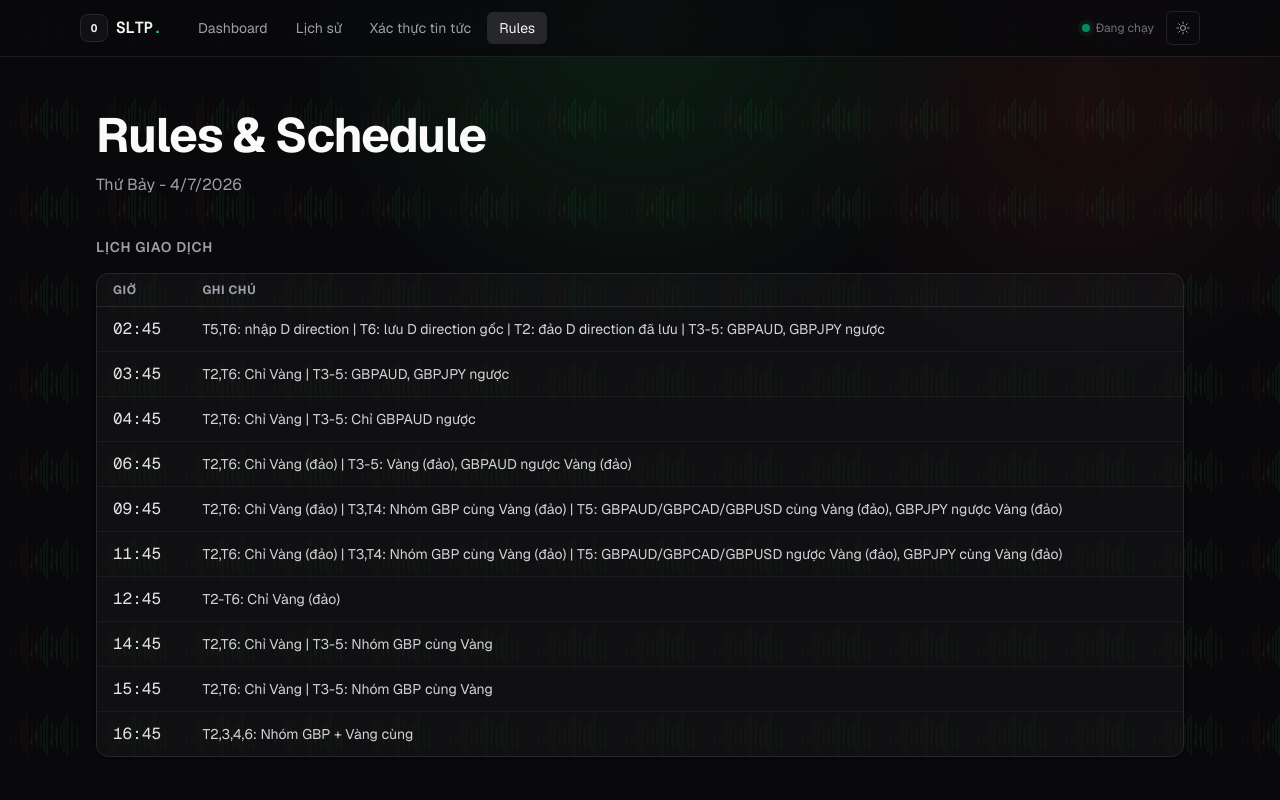
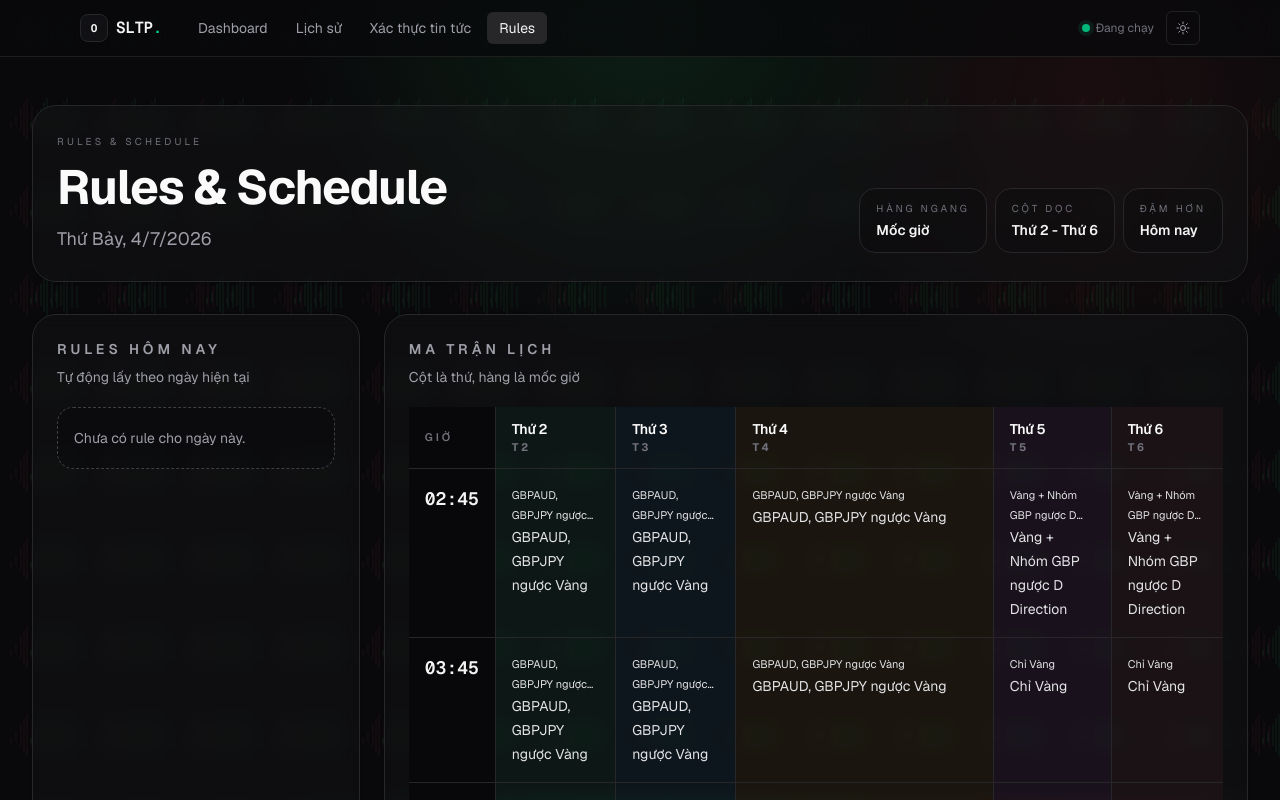
Before and after one commit to QuachGia1994/OAK-Hidden-SLTP-Manager, a Next.js app in the folder dashboard/: page /rules in a window 1280 px wide. Shown: the top 800 px of the page. Built offline with nearby package versions, Linux system fonts and the light colour scheme.

Commit message:
refine rules schedule matrix

```diff
--- a/dashboard/src/app/rules/page.tsx
+++ b/dashboard/src/app/rules/page.tsx
@@ -1,53 +1,181 @@
-import { DAY_RULES, SCHEDULE, formatHour } from "@/lib/constants";
+import { DAY_RULES, TARGET_HOURS, formatHour, getHourNote } from "@/lib/constants";
+
+export const dynamic = "force-dynamic";
+
+const WEEKDAY_COLUMNS = [
+  { day: 1, label: "T2", name: "Thứ 2", tint: "bg-emerald-500/5 dark:bg-emerald-400/5" },
+  { day: 2, label: "T3", name: "Thứ 3", tint: "bg-sky-500/5 dark:bg-sky-400/5" },
+  { day: 3, label: "T4", name: "Thứ 4", tint: "bg-amber-500/5 dark:bg-amber-400/5" },
+  { day: 4, label: "T5", name: "Thứ 5", tint: "bg-fuchsia-500/5 dark:bg-fuchsia-400/5" },
+  { day: 5, label: "T6", name: "Thứ 6", tint: "bg-rose-500/5 dark:bg-rose-400/5" },
+];
 
 export default function RulesPage() {
   const today = new Date();
   const dayOfWeek = today.getDay();
-  const dayName = today.toLocaleDateString("vi-VN", { weekday: "long" });
   const todayRules = DAY_RULES[dayOfWeek] || [];
+  const currentHour = today.getHours();
 
   return (
-    <div className="max-w-6xl mx-auto px-4 sm:px-6 lg:px-8 py-8 sm:py-12">
-      <div className="mb-10">
-        <h1 className="text-4xl sm:text-5xl font-bold text-zinc-900 dark:text-zinc-50 tracking-tight leading-tight">Rules & Schedule</h1>
-        <p className="text-base text-zinc-500 dark:text-zinc-400 mt-2">{dayName} - {today.toLocaleDateString("vi-VN")}</p>
+    <div className="max-w-7xl mx-auto px-4 sm:px-6 lg:px-8 py-8 sm:py-12">
+      <header className="mb-8 rounded-3xl border border-zinc-200/80 dark:border-zinc-800 bg-white/80 dark:bg-zinc-900/40 backdrop-blur-sm px-5 py-6 sm:px-6 sm:py-7 shadow-sm">
+        <div className="flex flex-col gap-4 lg:flex-row lg:items-end lg:justify-between">
+          <div>
+            <p className="text-[10px] uppercase tracking-[0.32em] text-zinc-400 dark:text-zinc-500 mb-2">Rules & Schedule</p>
+            <h1 className="text-4xl sm:text-5xl font-bold tracking-tight leading-tight text-zinc-900 dark:text-zinc-50">Rules & Schedule</h1>
+            <p className="mt-2 text-base sm:text-lg text-zinc-500 dark:text-zinc-400">
+              {today.toLocaleDateString("vi-VN", { weekday: "long", day: "numeric", month: "numeric", year: "numeric" })}
+            </p>
           </div>
+          <div className="flex flex-wrap gap-2">
+            <MetaPill label="Hàng ngang" value="Mốc giờ" />
+            <MetaPill label="Cột dọc" value="Thứ 2 - Thứ 6" />
+            <MetaPill label="Đậm hơn" value="Hôm nay" />
+          </div>
+        </div>
+      </header>
 
-      {todayRules.length > 0 && (
-        <div className="mb-10">
-          <h2 className="text-sm font-semibold uppercase tracking-wider text-zinc-500 dark:text-zinc-400 mb-4">Rules hôm nay</h2>
-          <div className="border border-zinc-200 dark:border-zinc-800 rounded-xl bg-white dark:bg-zinc-900/50 px-5 py-4 shadow-sm">
-            {todayRules.map((rule, i) => (
-              <div key={i} className="flex items-start gap-3 py-2 border-b border-zinc-100 dark:border-zinc-800/50 last:border-0">
-                <span className="text-zinc-400 dark:text-zinc-500 mt-0.5">-</span>
-                <span className="text-sm text-zinc-700 dark:text-zinc-200">{rule}</span>
+      <div className="grid gap-6 xl:grid-cols-[minmax(0,0.55fr)_minmax(0,1.45fr)]">
+        <section className="rounded-3xl border border-zinc-200/80 dark:border-zinc-800 bg-white/80 dark:bg-zinc-900/40 backdrop-blur-sm p-5 sm:p-6 shadow-sm">
+          <SectionTitle title="Rules hôm nay" subtitle="Tự động lấy theo ngày hiện tại" />
+          {todayRules.length > 0 ? (
+            <div className="mt-5 space-y-3">
+              {todayRules.map((rule, index) => (
+                <div
+                  key={`${index}-${rule}`}
+                  className="rounded-2xl border border-zinc-200/70 dark:border-zinc-800 bg-zinc-50/90 dark:bg-zinc-950/35 px-4 py-3"
+                >
+                  <div className="flex gap-3">
+                    <span className="mt-1 inline-flex h-5 w-5 shrink-0 items-center justify-center rounded-full bg-emerald-500/10 text-emerald-600 dark:text-emerald-400 text-[11px] font-semibold">
+                      {index + 1}
+                    </span>
+                    <p className="text-sm leading-6 text-zinc-700 dark:text-zinc-200">{rule}</p>
+                  </div>
                 </div>
               ))}
             </div>
+          ) : (
+            <div className="mt-5 rounded-2xl border border-dashed border-zinc-300 dark:border-zinc-700 bg-zinc-50/70 dark:bg-zinc-950/30 px-4 py-5 text-sm text-zinc-500 dark:text-zinc-400">
+              Chưa có rule cho ngày này.
             </div>
           )}
+        </section>
 
-      <div className="mb-10">
-        <h2 className="text-sm font-semibold uppercase tracking-wider text-zinc-500 dark:text-zinc-400 mb-4">Lịch giao dịch</h2>
-        <div className="border border-zinc-200 dark:border-zinc-800 rounded-xl bg-white dark:bg-zinc-900/50 overflow-x-auto shadow-sm">
-          <table className="w-full">
+        <section className="rounded-3xl border border-zinc-200/80 dark:border-zinc-800 bg-white/80 dark:bg-zinc-900/40 backdrop-blur-sm p-5 sm:p-6 shadow-sm">
+          <SectionTitle title="Ma trận lịch" subtitle="Cột là thứ, hàng là mốc giờ" />
+          <div className="mt-5 overflow-x-auto">
+            <table className="min-w-[820px] w-full border-separate border-spacing-0">
               <thead>
-              <tr className="border-b border-zinc-200 dark:border-zinc-800">
-                <th className="text-left text-xs uppercase tracking-wider text-zinc-500 dark:text-zinc-400 px-4 py-2">Giờ</th>
-                <th className="text-left text-xs uppercase tracking-wider text-zinc-500 dark:text-zinc-400 px-4 py-2">Ghi chú</th>
+                <tr>
+                  <th className="sticky left-0 top-0 z-20 border-b border-r border-zinc-200/80 dark:border-zinc-800 bg-white/95 dark:bg-zinc-950/90 px-3 py-2 sm:px-4 sm:py-3 text-left text-[10px] sm:text-[11px] font-semibold uppercase tracking-[0.24em] sm:tracking-[0.26em] text-zinc-400 dark:text-zinc-500">
+                    Giờ
+                  </th>
+                  {WEEKDAY_COLUMNS.map((column) => {
+                    const isTodayColumn = dayOfWeek === column.day;
+
+                    return (
+                      <th
+                        key={column.day}
+                        className={`sticky top-0 z-10 border-b border-r last:border-r-0 border-zinc-200/80 dark:border-zinc-800 px-3 py-2 sm:px-4 sm:py-3 text-left ${column.tint} ${
+                          isTodayColumn ? "ring-1 ring-inset ring-emerald-500/25 dark:ring-emerald-400/20" : ""
+                        }`}
+                      >
+                        <div className="flex items-center justify-between gap-2">
+                          <div>
+                            <div className="text-[13px] sm:text-sm font-semibold tracking-tight text-zinc-900 dark:text-zinc-50">{column.name}</div>
+                            <div className="text-[10px] sm:text-[11px] uppercase tracking-[0.22em] sm:tracking-[0.24em] text-zinc-400 dark:text-zinc-500">{column.label}</div>
+                          </div>
+                          {isTodayColumn && (
+                            <span className="rounded-full border border-emerald-500/20 bg-emerald-500/10 px-1.5 py-0.5 text-[9px] sm:text-[10px] font-semibold uppercase tracking-[0.2em] sm:tracking-[0.22em] text-emerald-600 dark:text-emerald-400">
+                              Hôm nay
+                            </span>
+                          )}
+                        </div>
+                      </th>
+                    );
+                  })}
                 </tr>
               </thead>
               <tbody>
-              {SCHEDULE.map((s) => (
-                <tr key={s.hour} className="border-b border-zinc-100 dark:border-zinc-800/50 last:border-0 hover:bg-zinc-50 dark:hover:bg-zinc-800/30 transition-colors">
-                  <td className="px-4 py-2.5 font-mono text-base text-zinc-900 dark:text-zinc-200">{formatHour(s.hour)}:45</td>
-                  <td className="px-4 py-2.5 text-sm text-zinc-700 dark:text-zinc-300">{s.note}</td>
+                {TARGET_HOURS.map((hour) => {
+                  const isCurrentHour = currentHour === hour;
+
+                  return (
+                    <tr key={hour}>
+                      <th
+                        className={`sticky left-0 z-10 border-b border-r border-zinc-200/80 dark:border-zinc-800 bg-white/95 dark:bg-zinc-950/90 px-3 py-3 sm:px-4 sm:py-4 text-left align-top ${
+                          isCurrentHour ? "ring-1 ring-inset ring-emerald-500/20 dark:ring-emerald-400/20" : ""
+                        }`}
+                      >
+                        <div className="flex items-center gap-3">
+                          <span className="font-mono text-[15px] sm:text-lg font-semibold text-zinc-900 dark:text-zinc-100">{formatHour(hour)}:45</span>
+                          {isCurrentHour && (
+                            <span className="rounded-full bg-emerald-500/10 px-1.5 py-0.5 text-[9px] sm:text-[10px] font-semibold uppercase tracking-[0.2em] sm:tracking-[0.22em] text-emerald-600 dark:text-emerald-400">
+                              Giờ hiện tại
+                            </span>
+                          )}
+                        </div>
+                      </th>
+
+                      {WEEKDAY_COLUMNS.map((column) => {
+                        const note = getHourNote(hour, column.day);
+                        const isTodayColumn = dayOfWeek === column.day;
+
+                        return (
+                          <td
+                            key={`${hour}-${column.day}`}
+                            className={`border-b border-r last:border-r-0 border-zinc-200/80 dark:border-zinc-800 align-top ${column.tint} ${
+                              isTodayColumn ? "ring-1 ring-inset ring-emerald-500/20 dark:ring-emerald-400/15" : ""
+                            } ${isCurrentHour ? "bg-zinc-100/60 dark:bg-zinc-800/25" : ""}`}
+                          >
+                            <div className="min-h-20 px-3 py-3 sm:min-h-28 sm:px-4 sm:py-4">
+                              {note ? (
+                                <>
+                                  <p
+                                    className="sm:hidden text-[11px] leading-5 text-zinc-700 dark:text-zinc-200 overflow-hidden"
+                                    style={{
+                                      display: "-webkit-box",
+                                      WebkitBoxOrient: "vertical",
+                                      WebkitLineClamp: 2,
+                                    }}
+                                  >
+                                    {note}
+                                  </p>
+                                  <p className="hidden sm:block text-sm leading-6 text-zinc-700 dark:text-zinc-200">{note}</p>
+                                </>
+                              ) : (
+                                <p className="text-[11px] sm:text-sm leading-5 sm:leading-6 text-zinc-400 dark:text-zinc-500">—</p>
+                              )}
+                            </div>
+                          </td>
+                        );
+                      })}
                     </tr>
-              ))}
+                  );
+                })}
               </tbody>
             </table>
           </div>
+        </section>
       </div>
     </div>
   );
 }
+
+function SectionTitle({ title, subtitle }: { title: string; subtitle: string }) {
+  return (
+    <div>
+      <h2 className="text-sm font-semibold uppercase tracking-[0.28em] text-zinc-500 dark:text-zinc-400">{title}</h2>
+      <p className="mt-2 text-sm text-zinc-500 dark:text-zinc-400">{subtitle}</p>
+    </div>
+  );
+}
+
+function MetaPill({ label, value }: { label: string; value: string }) {
+  return (
+    <div className="rounded-2xl border border-zinc-200/80 dark:border-zinc-800 bg-zinc-50/90 dark:bg-zinc-950/35 px-4 py-3">
+      <div className="text-[10px] uppercase tracking-[0.28em] text-zinc-400 dark:text-zinc-500">{label}</div>
+      <div className="mt-1 text-sm font-semibold text-zinc-800 dark:text-zinc-100">{value}</div>
+    </div>
+  );
+}
```
Lines whose indentation alone changed are shown as unchanged.
